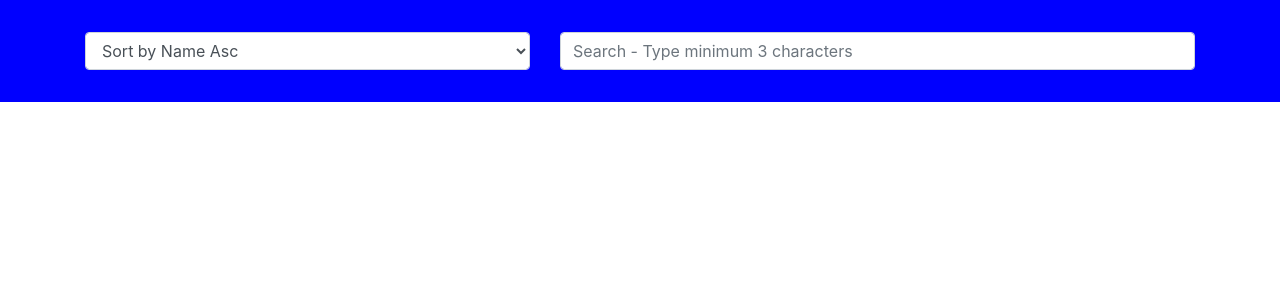
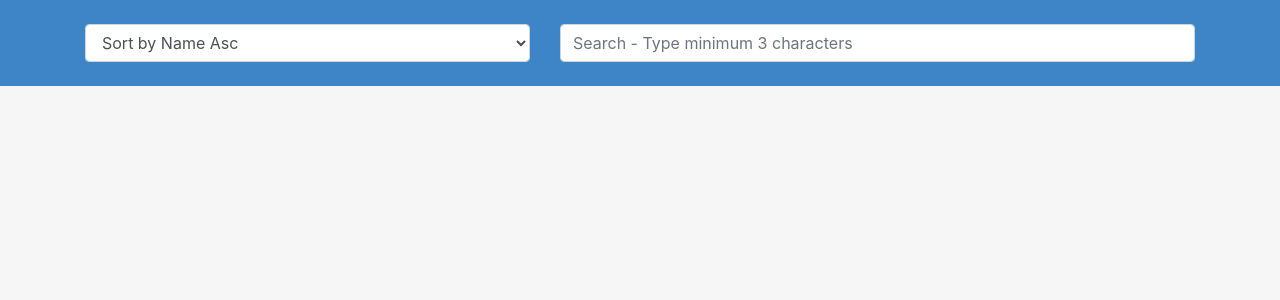
Before and after one commit to prakhar2194/github-user-search, an Angular app: page / in a window 1280 px wide. Shown: the top 300 px of the page. Built offline with nearby package versions, Linux system fonts and the light colour scheme.

Commit message:
CSS enhancements

```diff
--- a/src/app/github-home/user-list/user-list.component.scss
+++ b/src/app/github-home/user-list/user-list.component.scss
@@ -3,7 +3,9 @@
 .card-container{
     display: flex;
     flex-direction: column;
-    margin: .7rem 0 .7rem 0;
+    margin: .7rem 0 1.5rem 0;
+    box-shadow: 0 4px 8px 0 rgba(0, 0, 0, 0.2), 0 6px 20px 0 rgba(0, 0, 0, 0.19);
+    background-color: white;
 }
 
 .user-card{
--- a/src/app/github-home/user-search/user-search.component.scss
+++ b/src/app/github-home/user-search/user-search.component.scss
@@ -2,8 +2,8 @@
 
 .header-search{
     background-color: $header-color;
-    padding-top:2rem;
-    padding-bottom: 2rem;
+    padding-top:1.5rem;
+    padding-bottom: 1.5rem;
 }
 
 .container{
--- a/src/styles.scss
+++ b/src/styles.scss
@@ -1,5 +1,10 @@
 /* You can add global styles to this file, and also import other style files */
-$header-color:blue;
+$header-color:#3D85C6;
 $border:gainsboro;
 $btn-color:lightblue;
 $btn-hover:yellow;
+$app-bg:#F6F6F6;
+
+body{
+    background-color: $app-bg
+}
```
